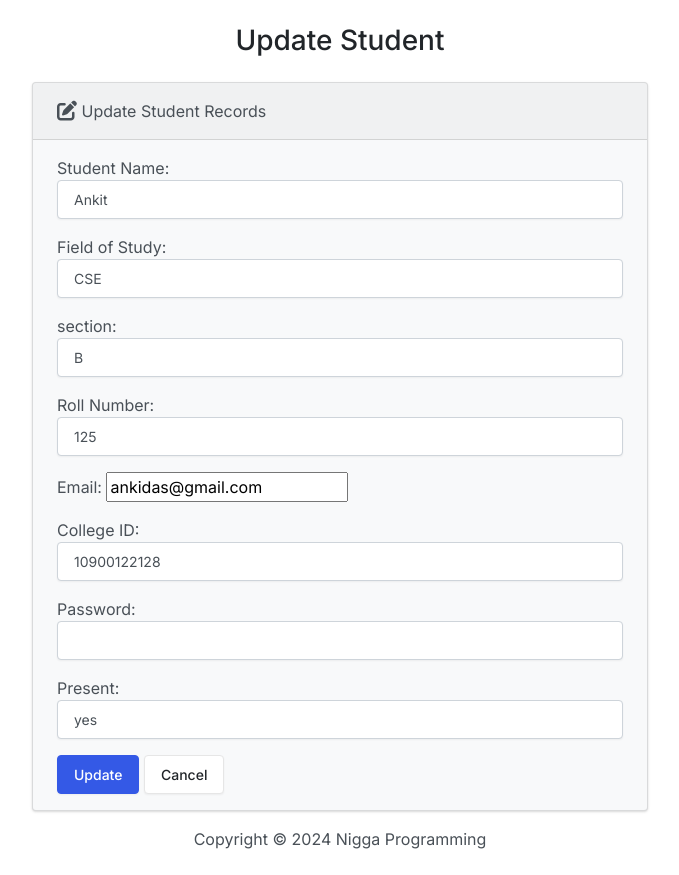
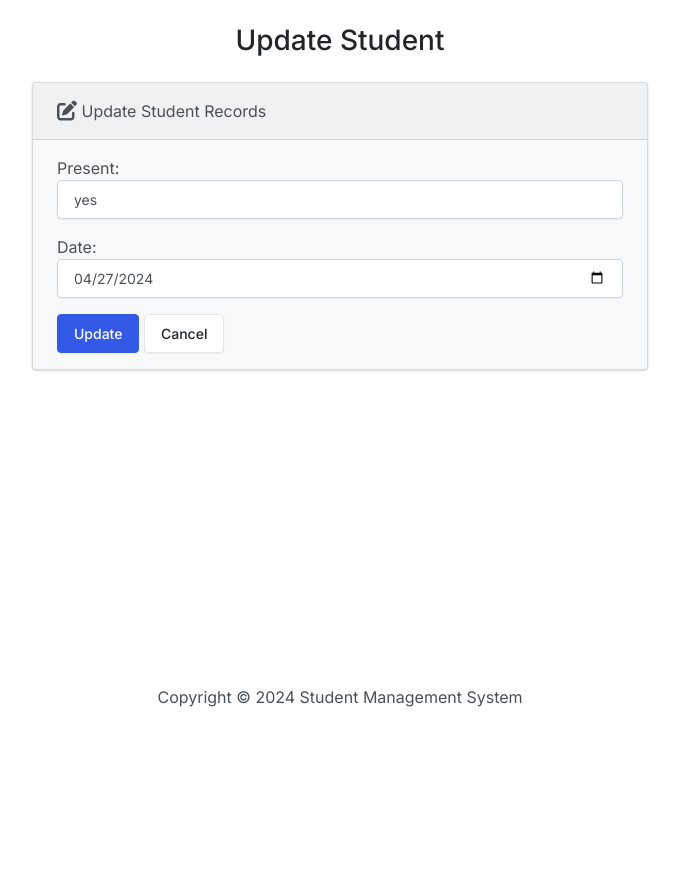
Before and after one commit to itz-ankit/VAT-Project-4th-SEM, a Django app: page /edit/11 in a window 1280 px wide. Shown: the part 67-942 px from the top of the page, without its empty margins (300-979 px from the left). After the commit the page ends 774 px from the top, so only its background shows below. Run offline with Django 5.2, Linux system fonts and the light colour scheme; data comes from the database, SQL or seed files in the repository; both versions use the stored data as it was after the commit; some libraries are stand-ins or nearby versions.

Commit message:
Refactor models.py, base.html, edit.html, urls.py, studentDashboard.html, and home.html

```diff
--- a/student_attendance_sys/student_app/forms.py
+++ b/student_attendance_sys/student_app/forms.py
@@ -14,40 +14,28 @@ class StudentCreateForm(forms.ModelForm):
             'rollNo': 'Roll Number',
             'emailId': 'Email',
             'department': 'Field of Study',
-            'password': 'Password'
+            'password': 'Password',
         }
         widgets = {
             'studentName': forms.TextInput(attrs={'class': 'form-control'}),
             'collegeId': forms.NumberInput(attrs={'class': 'form-control'}),
             'section': forms.TextInput(attrs={'class': 'form-control'}),
             'rollNo': forms.TextInput(attrs={'class': 'form-control'}),
-            'email': forms.EmailInput(attrs={'class': 'form-control'}),
+            'email': forms.TextInput(attrs={'class': 'form-control'}),
             'department': forms.TextInput(attrs={'class': 'form-control'}),
-            'password': forms.PasswordInput(attrs={'class': 'form-control'})
+            'password': forms.PasswordInput(attrs={'class': 'form-control'}),
         }
 
+
 class StudentEditForm(forms.ModelForm):
-    class Meta:
+     class Meta:
         model = Student
-        fields = ['studentName', 'department', 'section',
-                  'rollNo', 'emailId', 'collegeId', 'password','present']
+        fields = ['present', 'date']
         labels = {
-            'studentName': 'Student Name',
-            'collegeId': 'College ID',
-            'section': 'section',
-            'rollNo': 'Roll Number',
-            'emailId': 'Email',
-            'department': 'Field of Study',
-            'password': 'Password',
-            'present': 'Present'
+            'present': 'Present',
+            'date': 'Date'
         }
         widgets = {
-            'studentName': forms.TextInput(attrs={'class': 'form-control'}),
-            'collegeId': forms.NumberInput(attrs={'class': 'form-control'}),
-            'section': forms.TextInput(attrs={'class': 'form-control'}),
-            'rollNo': forms.TextInput(attrs={'class': 'form-control'}),
-            'email': forms.EmailInput(attrs={'class': 'form-control'}),
-            'department': forms.TextInput(attrs={'class': 'form-control'}),
-            'password': forms.PasswordInput(attrs={'class': 'form-control'}),
-            'present': forms.TextInput(attrs={'class': 'form-control'})
+            'present': forms.TextInput(attrs={'class': 'form-control'}),
+            'date': forms.DateInput(attrs={'class': 'form-control', 'type': 'date'})
         }
--- a/student_attendance_sys/student_app/models.py
+++ b/student_attendance_sys/student_app/models.py
@@ -14,6 +14,7 @@ class Student(models.Model):
     collegeId = models.CharField(max_length=20)
     password = models.CharField(max_length=100)
     present = models.CharField(max_length=20)
+    date = models.DateField(null=True, blank=True)
 
 
 
--- a/student_attendance_sys/student_app/templates/base.html
+++ b/student_attendance_sys/student_app/templates/base.html
@@ -40,7 +40,7 @@
     <footer class="mt-auto mb-4">
       <div class="text-center">
         <span>
-          Copyright &copy; <script>document.write(new Date().getFullYear())</script> Nigga Programming
+          Copyright &copy; <script>document.write(new Date().getFullYear())</script> Student Management System
         </span>
       </div>
     </footer>
--- a/student_attendance_sys/student_app/templates/edit.html
+++ b/student_attendance_sys/student_app/templates/edit.html
@@ -15,6 +15,12 @@
             <i class="fa-solid fa-pen-to-square fa-lg"></i> Update Student Records
           </div>
           <div class="card-body">
+            {% comment %} <p>Student Name: {{ student.studentName }}</p>
+            <p>College ID: {{ student.collegeId }}</p>
+            <p>Section: {{ student.section }}</p>
+            <p>Roll Number: {{ student.rollNo }}</p>
+            <p>Email: {{ student.emailId }}</p>
+            <p>Field of Study: {{ student.department }}</p> {% endcomment %}
             <form action="" method="POST">
               {% csrf_token %}
               {{ form.as_p }}
--- a/student_attendance_sys/student_app/templates/studentDashboard.html
+++ b/student_attendance_sys/student_app/templates/studentDashboard.html
@@ -58,15 +58,16 @@
           <button id="setPresentButton{{student.id}}" class="bg-blue-500 hover:bg-blue-700 text-white font-bold py-2 px-4 rounded-full transition duration-500 ease-in-out">
             Set Present
           </button>
-
+          <input type="date" id="dateInput{{student.id}}" class="ml-2">
           <script>
           $('#setPresentButton{{student.id}}').click(function() {
             console.log('Button clicked')
             console.log('{{student.id}}')
+            var dateInput = $('#dateInput{{student.id}}').val();
             $.ajax({
               url: '/set_present/',
               type: 'POST',
-              data: { 'studentId': '{{student.id}}' },
+              data: { 'studentId': '{{student.id}}', 'date': dateInput },
               success: function(response) {
                 location.reload();
               },
--- a/student_attendance_sys/student_app/urls.py
+++ b/student_attendance_sys/student_app/urls.py
@@ -14,11 +14,12 @@ urlpatterns = [
     path('faculty-register', views.faculty_register),
     path('faculty-reg', views.faculty_reg),
     # path('admin-dashboard', views.admin_dashboard ),
-    path('accounts/', include('django.contrib.auth.urls')),
+    # path('accounts/', include('django.contrib.auth.urls')),
     path('admin-dashboard', views.index, name='index'),
     path('<int:id>', views.view_student, name='view_student'),
     path('add', views.add, name='add'),
     path('edit/<int:id>', views.edit, name='edit'),
     path('delete/<int:id>', views.delete, name='delete'),
-    path('set_present/', views.set_present, name='set_present')
+    path('set_present/', views.set_present, name='set_present'),
+    path('logout/', views.logout_view, name='logout'),
 ]
--- a/student_attendance_sys/student_app/views.py
+++ b/student_attendance_sys/student_app/views.py
@@ -1,11 +1,13 @@
 import re
+from datetime import datetime, date
+
 from django.shortcuts import render, redirect
 from django.contrib import messages
 from django.shortcuts import render, redirect
 from django.http import HttpResponse, HttpResponseRedirect
 from student_app.models import *
 import os
-from django.contrib.auth import authenticate, login
+from django.contrib.auth import authenticate, login, logout
 from django.contrib.auth.models import User
 from .models import *
 from django.urls import reverse
@@ -36,8 +38,11 @@ def user_signup(request):
 def set_present(request):
     if request.method == 'POST':
         student_id = request.POST.get('studentId')
+        date_string = request.POST.get('date')
+        date = datetime.strptime(date_string, '%Y-%m-%d').date()
         student = Student.objects.get(id=student_id)
         student.present = 'yes'
+        student.date = date
         student.save()
         return JsonResponse({'status': 'success'})
     else:
@@ -78,6 +83,9 @@ def student_signup(request):
 def student_login(request):
     return render(request, 'studentLogin.html')
 
+def logout_view(request):
+    logout(request)
+    return HttpResponseRedirect('/')
 
 def student_log(request):
 
@@ -173,7 +181,8 @@ def add(request):
             new_emailId = form.cleaned_data['emailId']
             new_collegeId = form.cleaned_data['collegeId']
             new_password = form.cleaned_data['password']
-            new_present = form.cleaned_data['present']
+            new_present = "no"
+            new_date = date.today()
 
             new_student = Student(
                 studentName=new_studentName,
@@ -183,7 +192,8 @@ def add(request):
                 emailId=new_emailId,
                 collegeId=new_collegeId,
                 password=new_password,
-                present=new_present
+                present=new_present,
+                date=new_date
             )
             new_student.save()
             return render(request, 'add.html', {
```
Also changed, not shown: student_attendance_sys/student_app/templates/home.html (+2 -11 lines), student_attendance_sys/student_app/templates/index.html (+5 -2 lines), student_attendance_sys/db.sqlite3, student_attendance_sys/student_app/migrations/0005_student_date_student_present.py (added).
